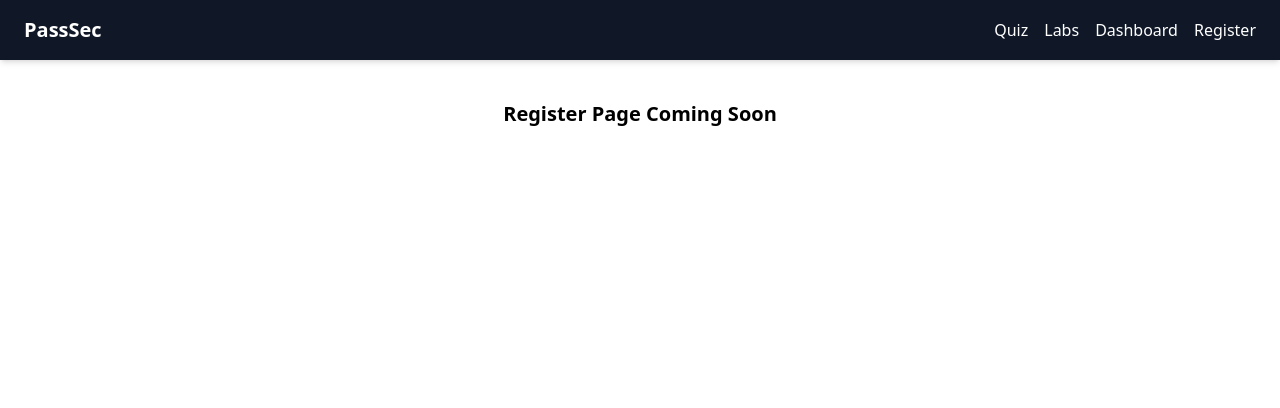
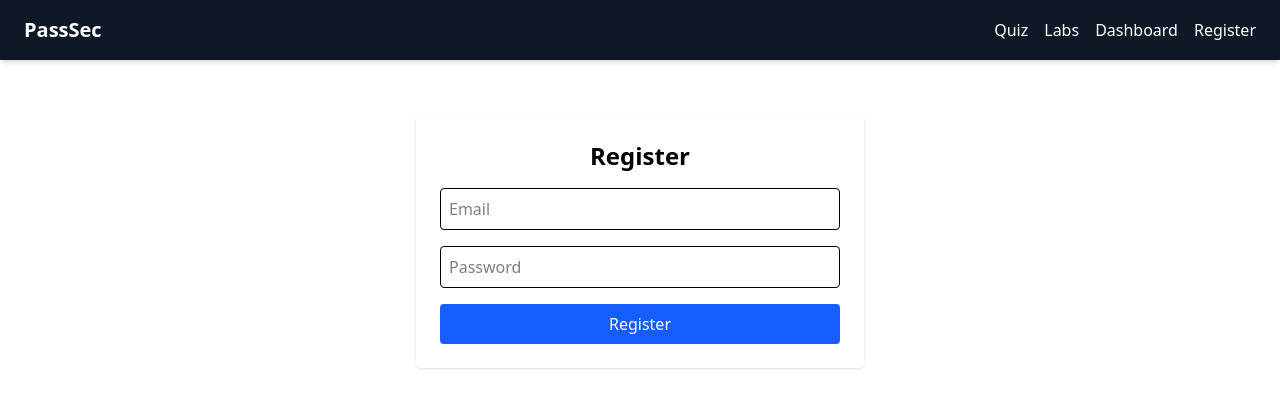
Before and after one commit to paulhrsn/PassSec, a React (Vite) app in the folder frontend/: page /register in a window 1280 px wide. Shown: the top 408 px of the page. Built offline with nearby package versions, Linux system fonts and the light colour scheme; no server answers.

Commit message:
trying register.jsx

```diff
--- a/frontend/src/pages/Register.jsx
+++ b/frontend/src/pages/Register.jsx
@@ -1,7 +1,52 @@
+import { useState } from "react";
+import { registerUser } from "../utils/api";
+import { useNavigate } from "react-router-dom";
+
 export default function Register() {
-    return (
-      <div className="p-6 text-center">
-        <h1 className="text-xl font-semibold">Register Page Coming Soon</h1>
-      </div>
-    );
+  const [email, setEmail] = useState("");
+  const [password, setPassword] = useState("");
+  const [errorMsg, setErrorMsg] = useState("");
+  const navigate = useNavigate();
+
+  async function handleSubmit(e) {
+    e.preventDefault();
+    const result = await registerUser({ email, password });
+
+    if (result.error) {
+      setErrorMsg(result.error);
+    } else {
+      navigate("/login"); //redirect to login on success
+    }
   }
+
+  return (
+    <div className="max-w-md mx-auto mt-10 p-6 bg-white shadow rounded">
+      <h1 className="text-2xl font-bold mb-4 text-center">Register</h1>
+      {errorMsg && <p className="text-red-500 mb-4">{errorMsg}</p>}
+      <form onSubmit={handleSubmit} className="space-y-4">
+        <input
+          type="email"
+          className="w-full p-2 border rounded"
+          placeholder="Email"
+          value={email}
+          onChange={(e) => setEmail(e.target.value)}
+          required
+        />
+        <input
+          type="password"
+          className="w-full p-2 border rounded"
+          placeholder="Password"
+          value={password}
+          onChange={(e) => setPassword(e.target.value)}
+          required
+        />
+        <button
+          type="submit"
+          className="w-full bg-blue-600 text-white py-2 rounded hover:bg-blue-700"
+        >
+          Register
+        </button>
+      </form>
+    </div>
+  );
+}
```
